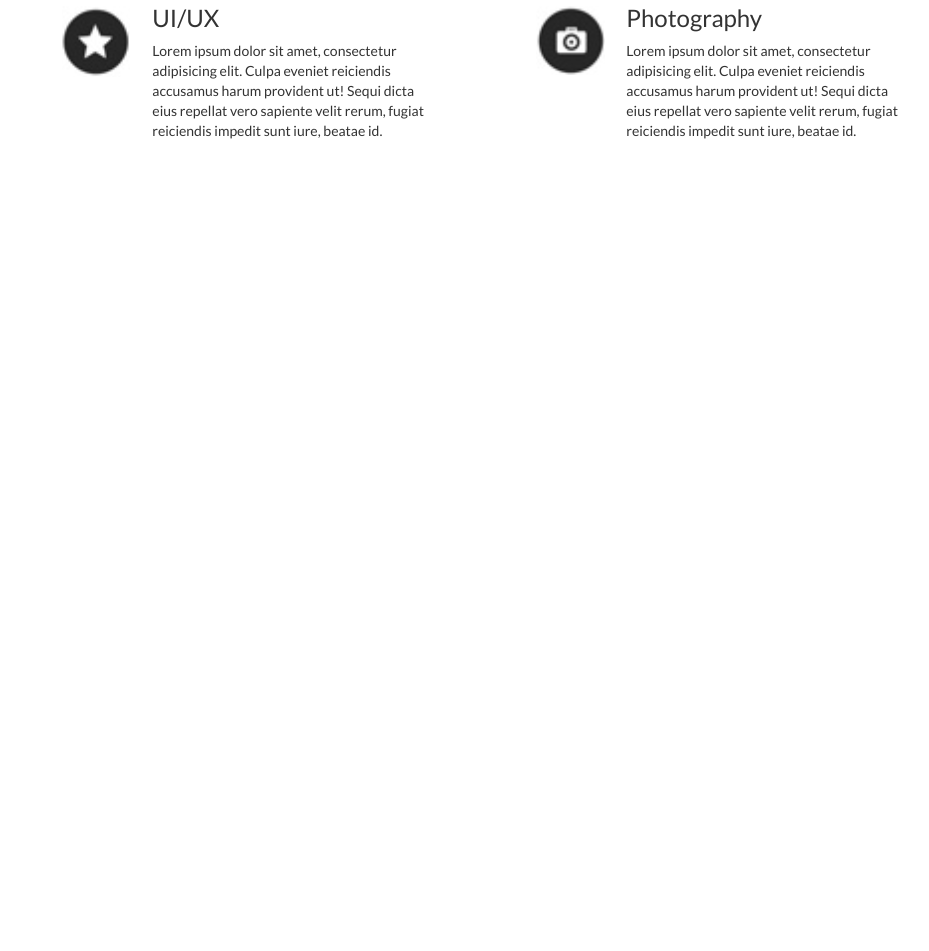
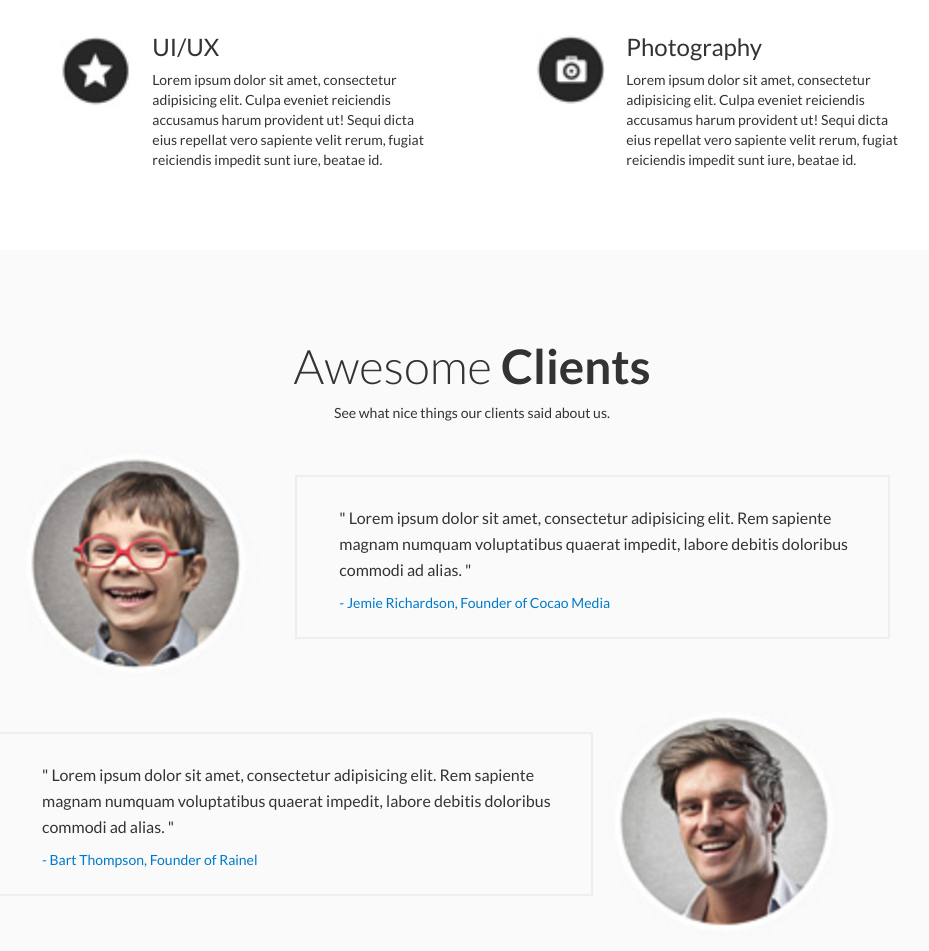
Before and after one commit to aaqib29292/escape, a plain HTML site: page index.html in a window 1280 px wide. Shown: the part 1846-2797 px from the top of the page, without its empty margins (168-1097 px from the left). Before the commit the page ends 2067 px from the top, so only its background shows below. Drawn offline with Linux system fonts and the light colour scheme.

Commit message:
add awesome-client n logo

```diff
--- a/css/src/app.scss
+++ b/css/src/app.scss
@@ -2,4 +2,6 @@
           "main",
           "web-development",
           "identity-branding",
-          "features";
+          "features",
+          "awesome-clients",
+          "logo";
--- /dev/null
+++ b/css/src/awesome-clients.scss
@@ -0,0 +1,40 @@
+#awesome-clients {
+  background-color: #FAFAFA;
+
+  .container {
+    padding: 5em 7em 5em 7em;
+
+    .title{
+      h2 {
+        font-size: 3.4em;
+        text-align: center;
+      }
+      p {
+        text-align: center;
+      }
+
+      .web {
+        font-weight: 100;
+      }
+
+    }
+
+    .row{
+      padding: 1em 6em 1em 2em;
+      .col-sm-8{
+        padding: 2em 1em 1em 3em;
+        margin: 2em 0em 0em 0em;
+        border: 2px solid #EEE;
+        p.msg {
+          font-size: 16px;
+          line-height: 26px;
+        }
+
+        p.client-details {
+          color: #007AC8;
+        }
+      }
+    }
+
+  }
+}
--- /dev/null
+++ b/css/src/logo.scss
@@ -0,0 +1,10 @@
+#logo {
+  .container {
+    padding: 5em 9em 5em 12em;
+  }
+  img {
+    width: 11em;
+    height: 2.8em;
+    margin: 0 2em;
+  }
+}
--- a/css/src/web-development.scss
+++ b/css/src/web-development.scss
@@ -5,8 +5,7 @@
 
   h2 {
     font-size: 3.4em;
-    padding-bottom: 0.5em;
-  }
+    }
 
   .web {
     font-weight: 100;
@@ -14,5 +13,7 @@
 
   p {
     line-height: 150%;
+    font-size: 17px;
+    font-weight: 100;
   }
 }
--- a/index.html
+++ b/index.html
@@ -129,5 +129,41 @@
       </div>
     </section>
 
+    <section id="awesome-clients">
+      <div class="container">
+        <div class="title">
+          <h2><span class="web">Awesome</span> <b>Clients</b></h2>
+          <p>See what nice things our clients said about us.</p>
+        </div>
+        <div class="row">
+          <div class="col-sm-4">
+            <img src="images/client1.png" alt="client1">
+          </div>
+          <div class="col-sm-8">
+            <p class="msg">" Lorem ipsum dolor sit amet, consectetur adipisicing elit. Rem sapiente magnam numquam voluptatibus quaerat impedit, labore debitis doloribus commodi ad alias. "</p>
+            <p class="client-details">- Jemie Richardson, Founder of Cocao Media</p>
+          </div>
+        </div>
+        <div class="row">
+          <div class="col-sm-8">
+            <p class="msg">" Lorem ipsum dolor sit amet, consectetur adipisicing elit. Rem sapiente magnam numquam voluptatibus quaerat impedit, labore debitis doloribus commodi ad alias. "</p>
+            <p class="client-details">- Bart Thompson, Founder of Rainel</p>
+          </div>
+          <div class="col-sm-4">
+            <img src="images/client2.png" alt="client2">
+          </div>
+        </div>
+      </div>
+    </section>
+
+    <section id="logo">
+      <div class="container">
+        <img src="images/envato.png" alt="Entavo">
+        <img src="images/wordpress.png" alt="WordPress">
+        <img src="images/ae_tuts.png" alt="ae tuts">
+        <img src="images/microlancer.png" alt="Microlancer">
+      </div>
+    </section>
+
   </body>
 </html>
```
Also changed, not shown: css/app.css, images/ae_tuts.png (added), images/client1.png (added), images/client2.png (added), images/envato.png (added), images/microlancer.png (added), images/wordpress.png (added), 1 other file.
